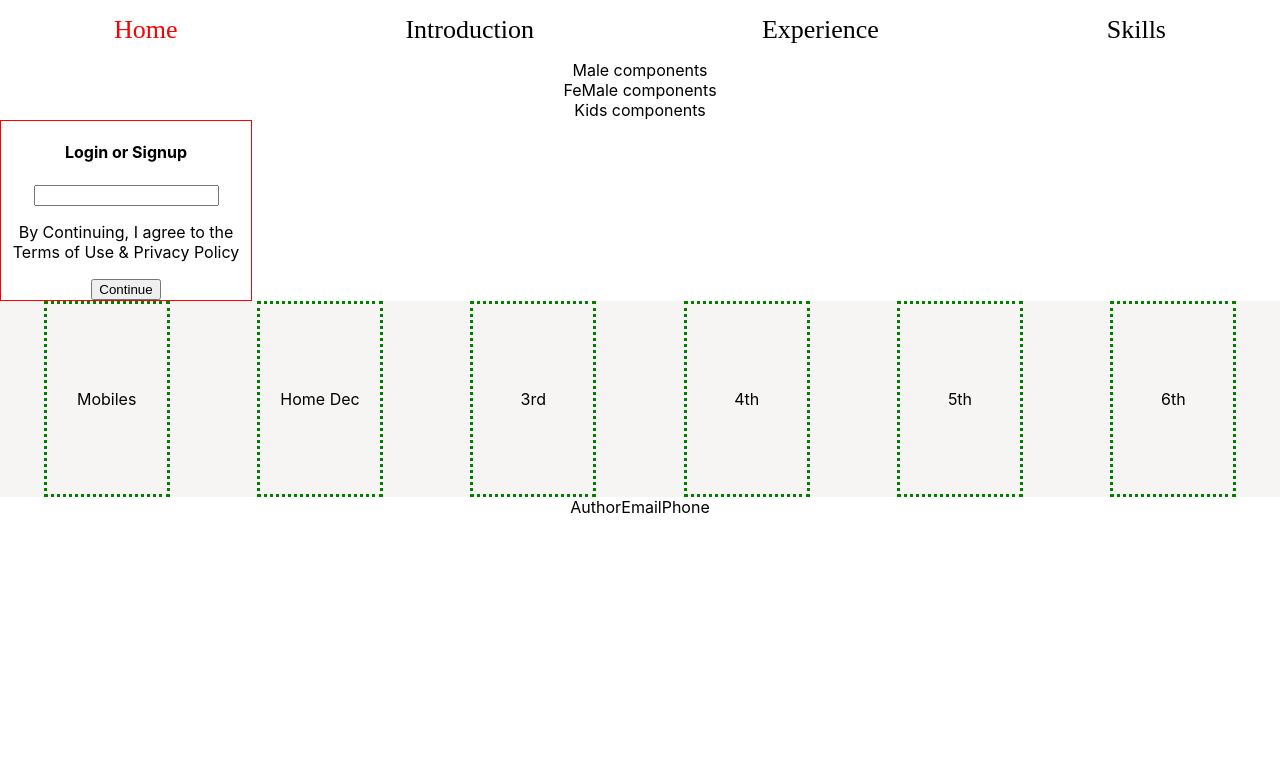
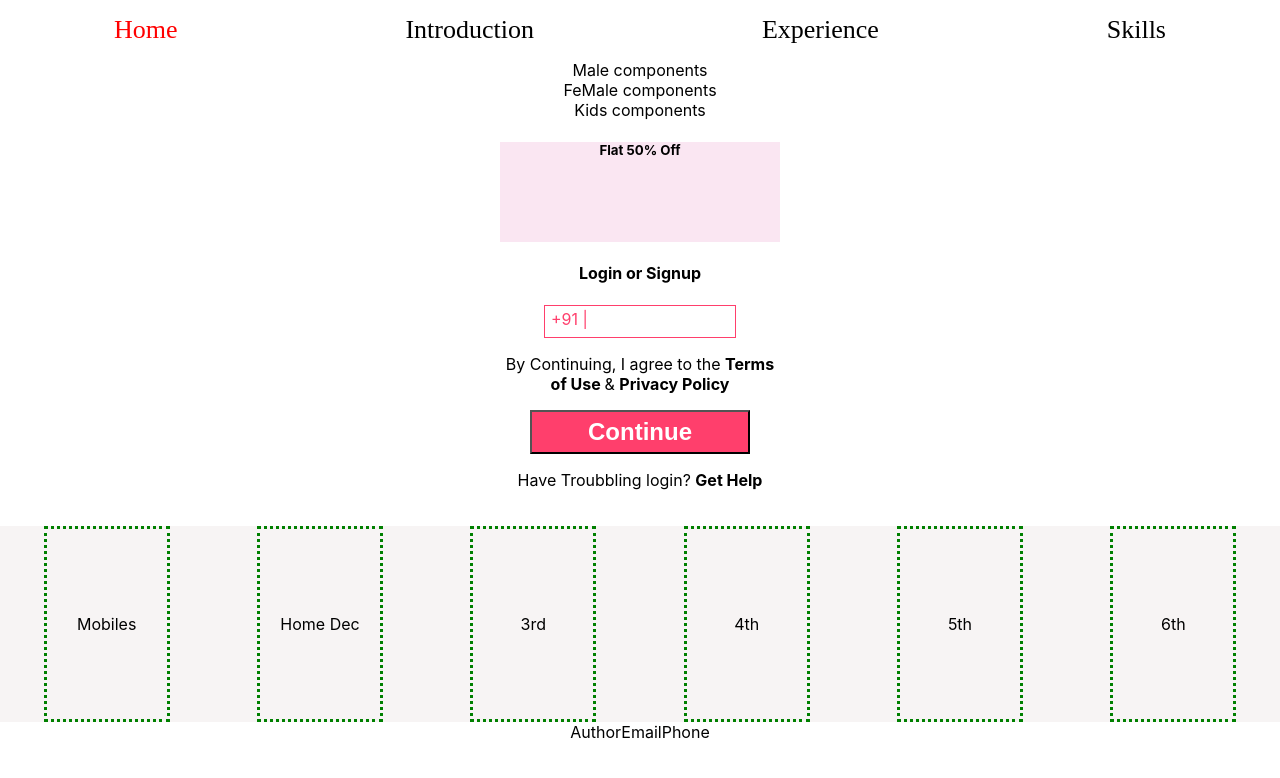
Before and after one commit to rochakravi/myntra, a React (Create React App) app: page / in a window 1280 px wide. Shown: the top 778 px of the page. Built offline with nearby package versions, Linux system fonts and the light colour scheme.

Commit message:
Style added as per myntra for login component

```diff
--- a/src/App.css
+++ b/src/App.css
@@ -33,7 +33,46 @@
   margin: 0;
   padding:0;
 }
+.Login-SignUp{
+/*border: 1px solid red;
+/* width: 250px; */
+width: auto;
+background-color:#ffff;
+margin: 0 500px;
+min-height: 250px;
+position: relative;
+padding : 0 0 20px 0;
 
+}
+
+.Login-SignUp button{
+  width:220px;
+  padding:6px;
+  background:#ff3f6c;
+  color : #fff ;
+  font-size : 24px ;
+   font-weight : bold;
+}
+
+.Login-SignUp input{
+  width:162px;
+  padding : 8px;
+  border : none;
+}
+input:focus, textarea:focus, select:focus{
+  outline: none;
+}
+.Login-SignUp span{
+  color:#ff3f6c;
+  position : absolute;
+  padding : 0px 10px;
+  top:167px;
+  left : 41px;
+}
+.Text-Input{
+  border :1px solid #ff3f6c;
+  margin: 15px 44px;
+}
 .App-header li{
   padding: 15px;
 }
@@ -43,6 +82,11 @@
   justify-content: space-around;
   background-color: #f5f1f1c2;
   height : 90%;
+}
+.img-Content{
+  min-height: 100px;
+  background-color: #fae6f2;
+  margin:0px;
 }
 .Section-box{
   display: flex;
--- a/src/components/LoginSignUp.js
+++ b/src/components/LoginSignUp.js
@@ -1,9 +1,16 @@
  const LoginSigUp = () =>{
-     return <div style = {{border : '1px solid red',width : '250px'}}>
+     return <div className = "Login-SignUp">
+         <div className = "img-Content">
+             <h5>Flat 50% Off</h5>
+             </div>
                 <h4>Login or Signup </h4>
-                <input type= "textbox" />
-                <p>By Continuing, I agree to the <span>Terms of Use </span> & <span> Privacy Policy</span></p>
+                <div className = 'Text-Input'>
+                    <input type= "textbox" />
+                    <span >+91 |</span>
+                </div>
+                <p>By Continuing, I agree to the <b>Terms of Use </b> & <b> Privacy Policy</b></p>
                 <button title = "Continue">Continue</button>
+                <p> Have Troubbling login? <b>Get Help</b></p>
             </div>
  }
 
```
